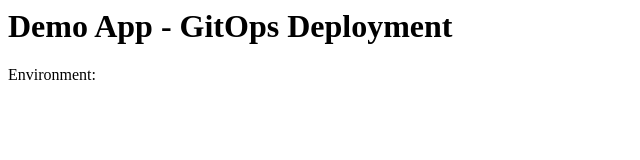
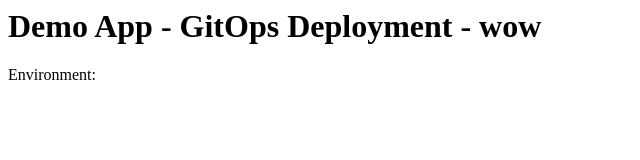
Before and after one commit to aminse/app-repo, a plain HTML site: page index.html in a window 1280 px wide. Shown: the whole page, without its empty margins (0-640 px from the left). Drawn offline with Linux system fonts and the light colour scheme.

Commit message:
index updated

```diff
--- a/index.html
+++ b/index.html
@@ -1,7 +1,7 @@
 
 <html>
   <body>
-    <h1>Demo App - GitOps Deployment</h1>
+    <h1>Demo App - GitOps Deployment - wow</h1>
     <p>Environment: <!-- injected via kustomize --> </p>
   </body>
 </html>
```
